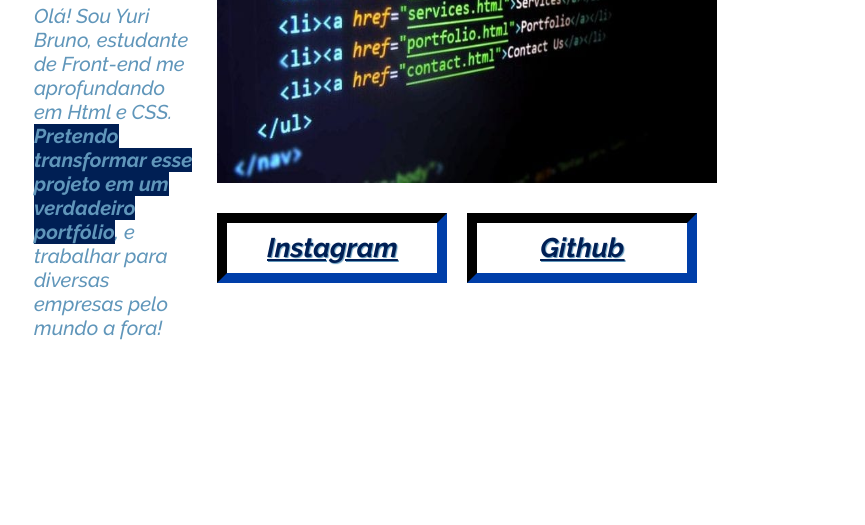
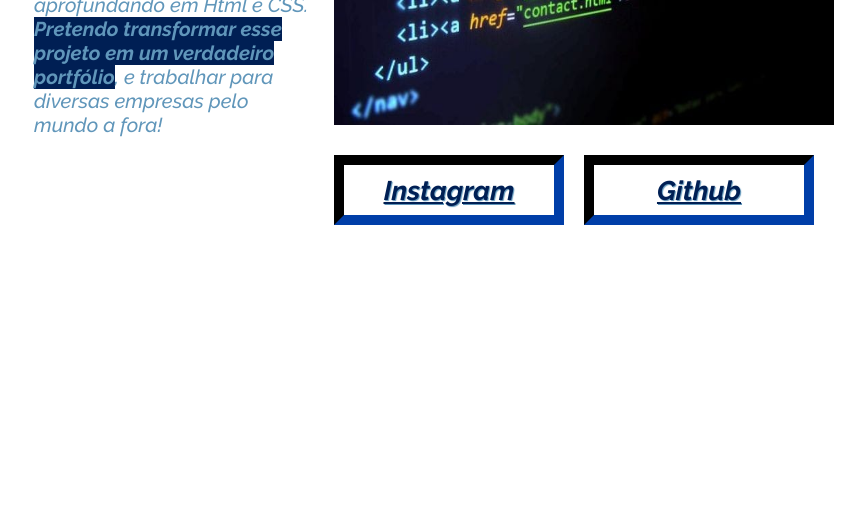
Before and after one commit to yuribrunos/front-end, a plain HTML site: page index.html in a window 1280 px wide. Shown: the part 355-880 px from the top of the page, without its empty margins (86-951 px from the left). Drawn offline with Linux system fonts and the light colour scheme.

Commit message:
Update style.css

```diff
--- a/style.css
+++ b/style.css
@@ -23,6 +23,7 @@ body {
     justify-content: space-between;
     gap: 2rem;
     flex-direction: row;
+    width: 100vh
     /*column serve para para deixar a forma na vertical, em colunas
     Dysplay: flex; ativa o flexbox
     align-itens: center; serve
@@ -35,9 +36,9 @@ body {
 .conteudo__container {
     display: flex;
     gap: 2rem;
-    width: 60rem;
+    width: 120rem;
     flex-direction: column;
-    justify-content: space-between;
+    justify-content: center;
     align-items: center;
 }
 
```
